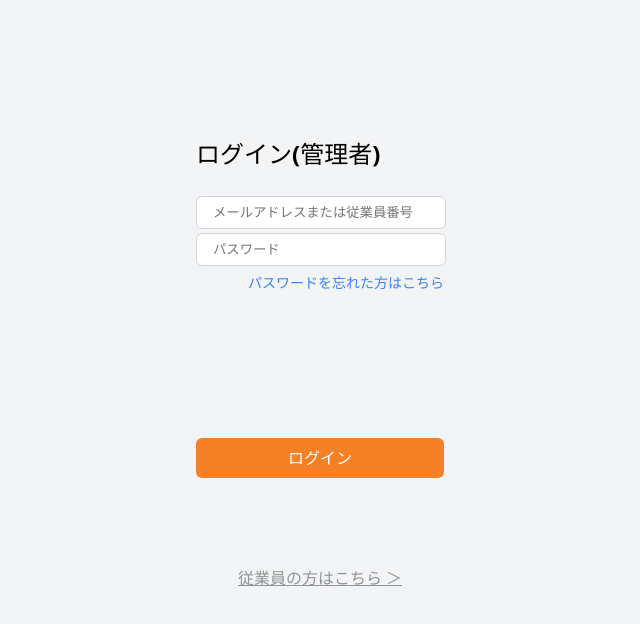
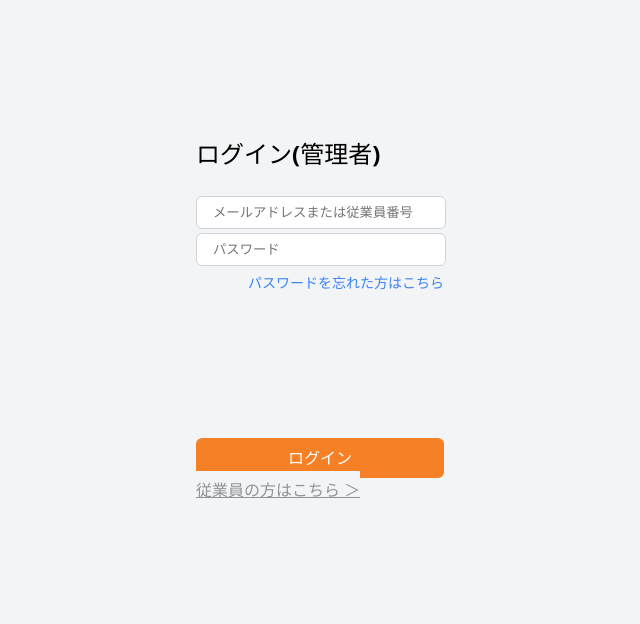
Before and after one commit to kei0101xw/web-shift-manager, a React (Vite) app in the folder frontend/: page /loginmanager in a window 1280 px wide. Shown: the top 624 px of the page, without its empty margins (320-960 px from the left). Built offline with nearby package versions, Linux system fonts and the light colour scheme.

Commit message:
[fix]ボタンの遷移の修正

```diff
--- a/frontend/src/pages/LoginManager.jsx
+++ b/frontend/src/pages/LoginManager.jsx
@@ -1,4 +1,5 @@
 import React, { useState } from "react";
+import { Link } from "react-router-dom";
 import "./LoginManager.css";
 
 export default function LoginManager() {
@@ -84,13 +85,9 @@ export default function LoginManager() {
           </button>
 
           {/* 従業員の方はこちら */}
-          <button
-            type="button"
-            onClick={() => (window.location.href = "/employee-login")}
-            className="login-form__employee-button"
-          >
+          <Link to="/loginemployee" className="login-form__employee-button">
             従業員の方はこちら ＞
-          </button>
+          </Link>
         </form>
       </div>
     </div>
--- a/frontend/src/pages/Start.jsx
+++ b/frontend/src/pages/Start.jsx
@@ -1,4 +1,5 @@
 import React from "react";
+import { Link } from "react-router-dom";
 import logo from "../assets/logo.png";
 import "./Start.css";
 
@@ -9,8 +10,12 @@ const Start = () => {
       <img src={logo} alt="ロゴ画像" className="logo" />
       <div className="login-box">
         <h2 className="login-title">ログイン</h2>
-        <button className="login-button employee">従業員の方はこちら</button>
-        <button className="login-button admin">管理者の方はこちら</button>
+        <Link to="/loginemployee" className="login-button employee">
+          従業員の方はこちら
+        </Link>
+        <Link to="/loginmanager" className="login-button admin">
+          管理者の方はこちら
+        </Link>
       </div>
     </div>
   );
```
